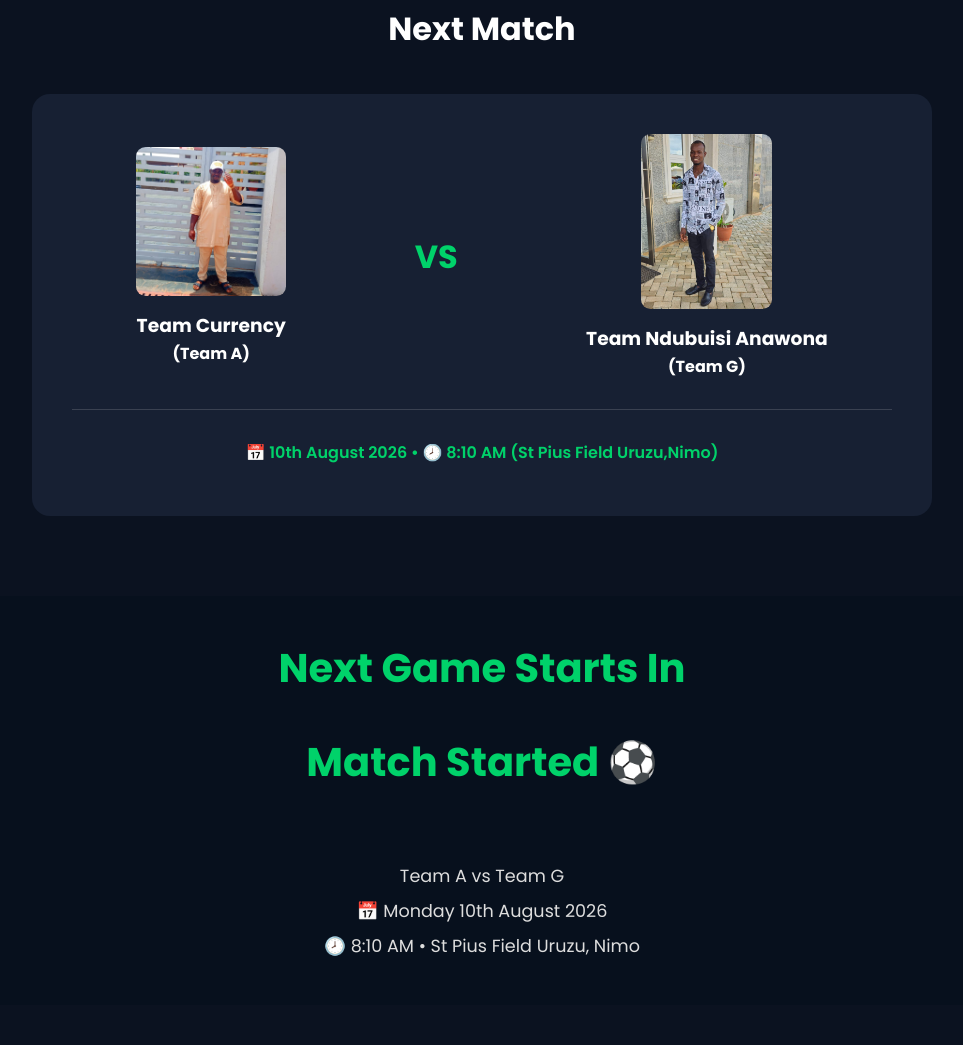
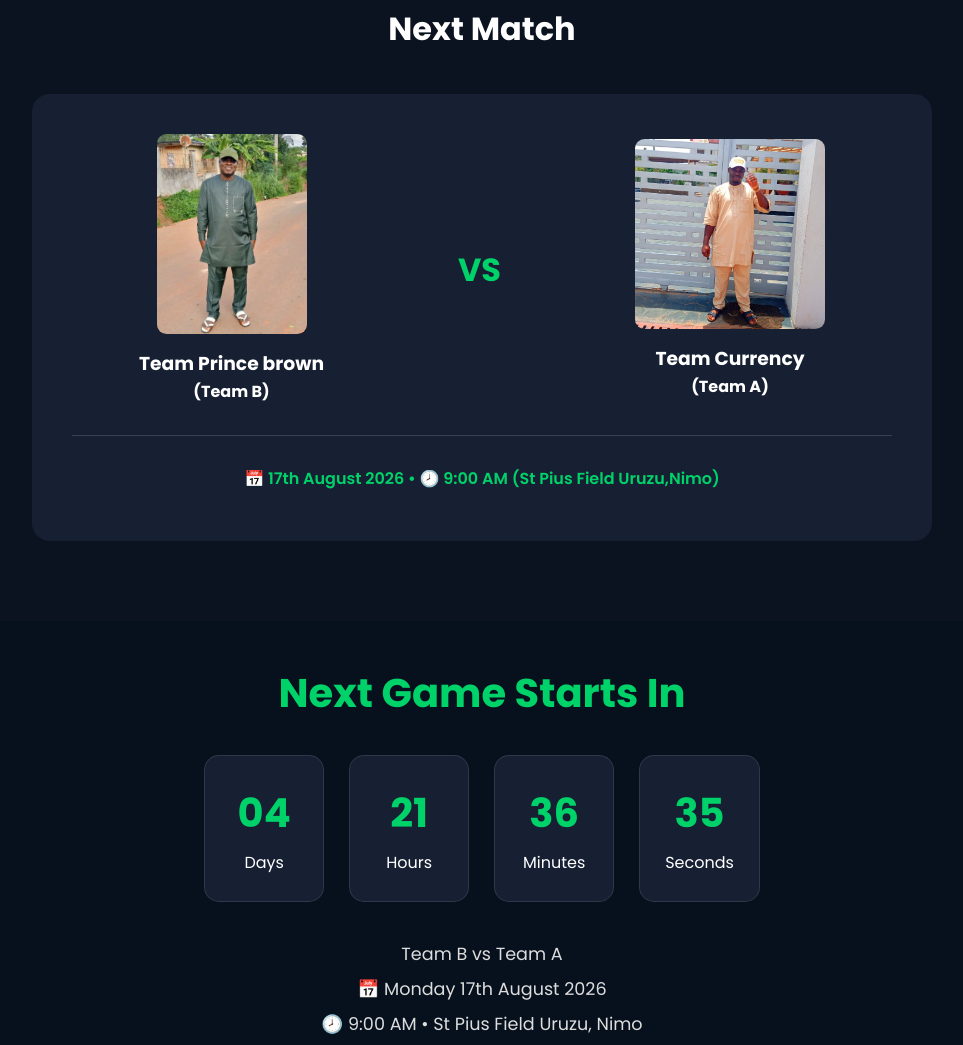
Before and after one commit to UgbeEjioforWilfred/elite-fc-frontend, a plain HTML site: page index.html in a window 1280 px wide. Shown: the part 877-1922 px from the top of the page, without its empty margins (158-1121 px from the left). Drawn offline with Linux system fonts and the light colour scheme.

Commit message:
Added new fixtures

```diff
--- a/css/style.css
+++ b/css/style.css
@@ -181,7 +181,7 @@ section {
 }
 
 .team img {
-  width: 131px;
+  width: 190px;
   margin: auto;
   margin-bottom: 15px;
   border-radius: 0.6rem;
--- a/index.html
+++ b/index.html
@@ -115,23 +115,23 @@
         <div class="match-card">
           <div class="match-fixture">
             <div class="adams">
-              <img src="images/currency.jpeg" alt="Team One Logo" />
-              <h3>Team Currency</h3>
-              <p><b>(Team A)</b></p>
+              <img src="images/prince-brown.jpeg" alt="Team One Logo" />
+              <h3>Team Prince brown</h3>
+              <p><b>(Team B)</b></p>
             </div>
 
             <span>VS</span>
 
             <div class="team">
-              <img src="images/benz.jpeg" alt="Team Two Logo" />
-              <h3>Team Ndubuisi Anawona</h3>
-              <p><b>(Team G)</b></p>
+              <img src="images/currency.jpeg" alt="Team Two Logo" />
+              <h3>Team Currency</h3>
+              <p><b>(Team A)</b></p>
             </div>
           </div>
 
           <div class="time">
-            <time datetime="2026-08-10T08:10">
-              📅 10th August 2026 • 🕗 8:10 AM (St Pius Field Uruzu,Nimo)
+            <time datetime="2026-08-10T09:00">
+              📅 17th August 2026 • 🕗 9:00 AM (St Pius Field Uruzu,Nimo)
             </time>
           </div>
         </div>
@@ -165,9 +165,9 @@
         </div>
 
         <p class="match-info">
-          Team A vs Team G <br />
-          📅 Monday 10th August 2026 <br />
-          🕗 8:10 AM • St Pius Field Uruzu, Nimo
+          Team B vs Team A <br />
+          📅 Monday 17th August 2026 <br />
+          🕗 9:00 AM • St Pius Field Uruzu, Nimo
         </p>
       </section>
 
@@ -183,9 +183,9 @@
         </div>
 
         <div class="result-card">
-          <p>Team A</p>
+          <p>Team C</p>
 
-          <h3>1 - 0</h3>
+          <h3>1 - 3</h3>
 
           <p>Team E</p>
           <div class="balltime">
--- a/js/countdown.js
+++ b/js/countdown.js
@@ -1,9 +1,17 @@
-const matchDate = new Date("August 10, 2026 08:10:00").getTime();
+const matchDate = new Date("August 17, 2026 09:00:00").getTime();
 
 const countdown = setInterval(() => {
   const now = new Date().getTime();
+  const distance = matchDate - now;
 
-  const distance = matchDate - now;
+  if (distance <= 0) {
+    clearInterval(countdown);
+
+    document.querySelector(".countdown").innerHTML =
+      "<h2>Match Started ⚽</h2>";
+
+    return;
+  }
 
   const days = Math.floor(distance / (1000 * 60 * 60 * 24));
 
@@ -15,24 +23,17 @@ const countdown = setInterval(() => {
 
   const seconds = Math.floor((distance % (1000 * 60)) / 1000);
 
-  document.getElementById("days").innerHTML = String(days).padStart(2, "0");
+  document.getElementById("days").textContent = String(days).padStart(2, "0");
 
-  document.getElementById("hours").innerHTML = String(hours).padStart(2, "0");
+  document.getElementById("hours").textContent = String(hours).padStart(2, "0");
 
-  document.getElementById("minutes").innerHTML = String(minutes).padStart(
+  document.getElementById("minutes").textContent = String(minutes).padStart(
     2,
     "0",
   );
 
-  document.getElementById("seconds").innerHTML = String(seconds).padStart(
+  document.getElementById("seconds").textContent = String(seconds).padStart(
     2,
     "0",
   );
-
-  if (distance < 0) {
-    clearInterval(countdown);
-
-    document.querySelector(".countdown").innerHTML =
-      "<h2>Match Started ⚽</h2>";
-  }
 }, 1000);
```
Also changed, not shown: images/prince-brown.jpeg (added).
